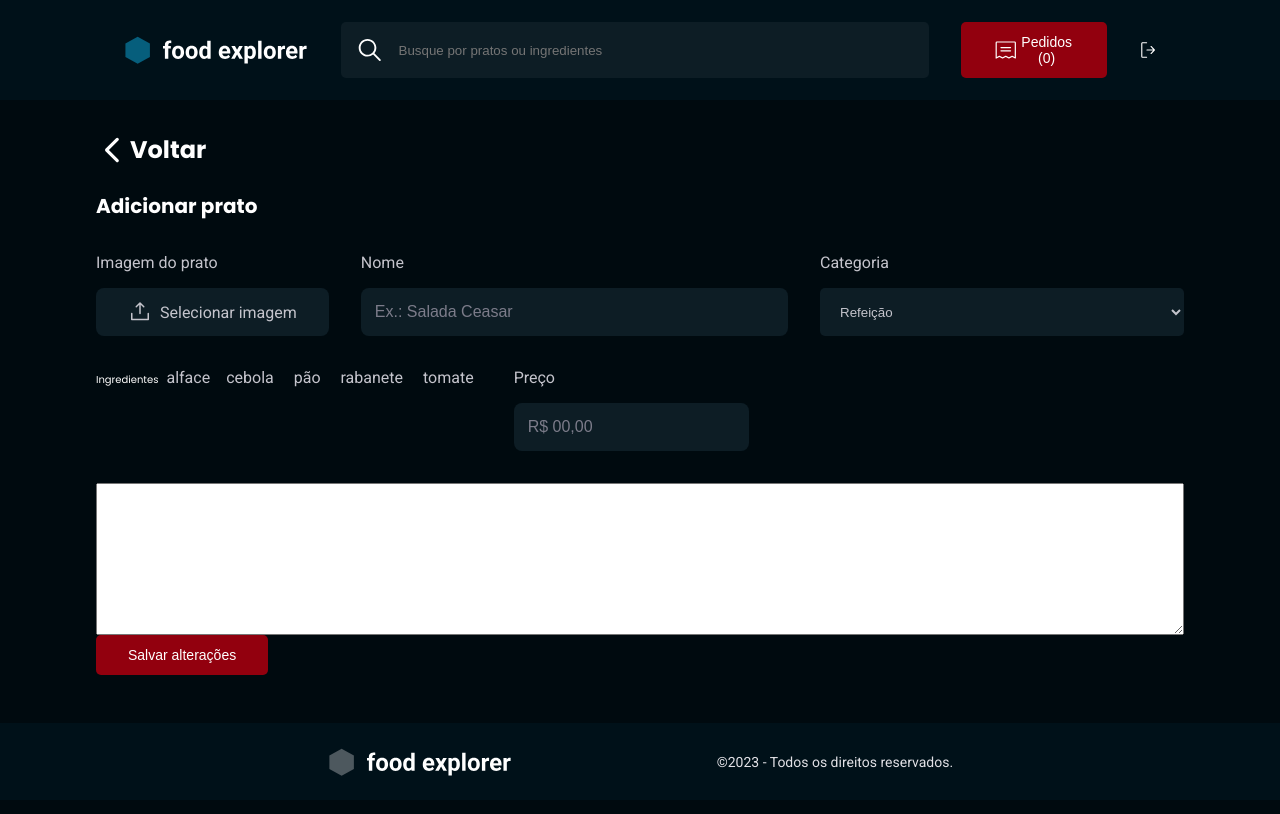
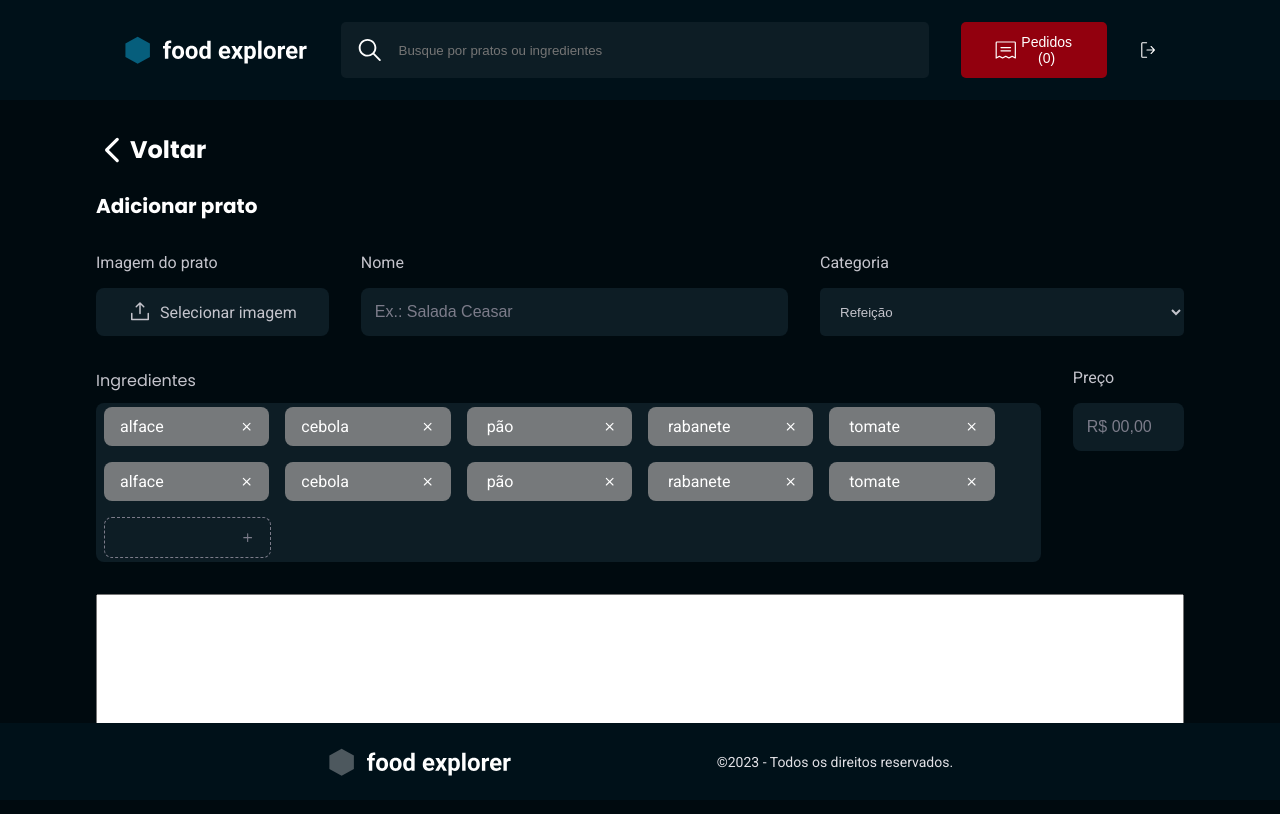
Before and after one commit to matheushnascimento/food-explorer, a React (Vite) app: page /create in a window 1280 px wide. Shown: the top 814 px of the page. Built offline with nearby package versions, Linux system fonts and the light colour scheme.

Commit message:
craete responsible behavior and ingredients at create page

```diff
--- /dev/null
+++ b/src/components/IngredientTag/index.jsx
@@ -0,0 +1,18 @@
+import { Container } from "./styles";
+
+import { FiPlus, FiX } from "react-icons/fi";
+
+export function IngredientTag({ $isnew, value, onClick, ...rest }) {
+  return (
+    <Container $isnew={$isnew}>
+      <input type="text" value={value} readOnly={!$isnew} {...rest} />
+      <button
+        type="button"
+        onClick={onClick}
+        className={$isnew ? "button-add" : "button-delete"}
+      >
+        {$isnew ? <FiPlus /> : <FiX />}
+      </button>
+    </Container>
+  );
+}
--- /dev/null
+++ b/src/components/IngredientTag/styles.js
@@ -0,0 +1,30 @@
+import styled from "styled-components";
+
+export const Container = styled.div`
+  display: flex;
+  padding: 1rem 1.6rem;
+
+  background: ${({ theme, $isnew }) =>
+    $isnew ? "transparent" : theme.COLORS.LIGHT_600};
+
+  border: ${({ theme, $isnew }) =>
+    $isnew ? `1px dashed ${theme.COLORS.GRAY_300}` : "none"};
+  border-radius: 0.8rem;
+
+  input,
+  button {
+    display: flex;
+    align-items: center;
+    background: none;
+    border: none;
+
+    color: ${({ theme, $isnew }) =>
+      $isnew ? `${theme.COLORS.GRAY_300}` : "white"};
+  }
+
+  input {
+    max-width: 12rem;
+    font-family: "Roboto", sans-serif;
+    font-size: 1.6rem;
+  }
+`;
--- a/src/pages/Create/index.jsx
+++ b/src/pages/Create/index.jsx
@@ -3,7 +3,7 @@ import { Container, Form } from "./styles";
 import { Button } from "../../components/Button";
 import { Footer } from "../../components/Footer";
 import { Header } from "../../components/Header";
-import { Ingredient } from "../../components/Ingredient";
+import { IngredientTag } from "../../components/IngredientTag";
 import { Input } from "../../components/Input";
 import { Select } from "../../components/Select";
 
@@ -11,7 +11,18 @@ import { PiCaretLeftBold, PiUploadSimple } from "react-icons/pi";
 import { FaChevronDown } from "react-icons/fa";
 
 export function Create() {
-  const ingredients = ["alface", "cebola", " pão", " rabanete", " tomate"];
+  const ingredients = [
+    "alface",
+    "cebola",
+    " pão",
+    " rabanete",
+    " tomate",
+    "alface",
+    "cebola",
+    " pão",
+    " rabanete",
+    " tomate",
+  ];
   return (
     <Container>
       <Header />
@@ -23,7 +34,6 @@ export function Create() {
         <h1>Adicionar prato</h1>
         <Form>
           <section>
-            <div className="input-wrapper">
             <div id="dishImage">
               <span>Imagem do prato</span>
               <Input
@@ -32,7 +42,6 @@ export function Create() {
                 label="Selecionar imagem"
                 type="file"
               />
-              </div>
             </div>
             <Input
               label="Nome"
@@ -50,17 +59,19 @@ export function Create() {
 
           <section>
             <div className="input-wrapper">
-              <label>Ingredientes</label>
+              <label id="ingredients_label">Ingredientes</label>
+              <ul>
                 {ingredients &&
                   ingredients.map(ingredient => (
-                  <Ingredient title={ingredient} />
+                    <IngredientTag value={ingredient} />
                   ))}
+                <IngredientTag $isnew={true} />
+              </ul>
             </div>
             <div className="input-wrapper">
               <Input label="Preço" type="number" placeholder="R$ 00,00" />
             </div>
           </section>
-
           <textarea name="" id="" cols="30" rows="10"></textarea>
         </Form>
         <Button title="Salvar alterações" />
--- a/src/pages/Create/styles.js
+++ b/src/pages/Create/styles.js
@@ -5,6 +5,8 @@ export const Container = styled.div`
   flex-direction: column;
   align-items: center;
   justify-content: center;
+
+  height: 100%;
 
   main {
     width: 90%;
@@ -43,9 +45,15 @@ export const Form = styled.form`
 
   section {
     display: flex;
-    align-items: space-between;
+    gap: 3.2rem;
+  }
 
-    gap: 3.2rem;
+  section:nth-child(2) > .input-wrapper:first-child {
+    display: flex;
+    flex-direction: column;
+
+    flex-grow: 1;
+    gap: 1rem;
   }
 
   span {
@@ -93,4 +101,25 @@ export const Form = styled.form`
       height: 2.4rem;
     }
   }
+
+  #ingredients_label {
+    font-size: 1.6rem;
+    color: ${({ theme }) => theme.COLORS.GRAY_100};
+  }
+
+  ul {
+    display: flex;
+    align-items: center;
+    flex-grow: 1;
+    gap: 1.6rem;
+
+    height: auto;
+
+    padding: 0.4rem 0.8rem;
+
+    background: ${({ theme }) => theme.COLORS.BACKGROUND_800};
+
+    border-radius: 0.8rem;
+    flex-wrap: wrap;
+  }
 `;
--- a/src/styles/theme.js
+++ b/src/styles/theme.js
@@ -24,6 +24,8 @@ export default {
     RED: "#FF002E",
     BLACK: "#0D0C0F",
 
+    LIGHT_600: "#76797B",
+
     DARK_800: "#0d161b",
   },
 };
```
Lines whose indentation alone changed are shown as unchanged.
